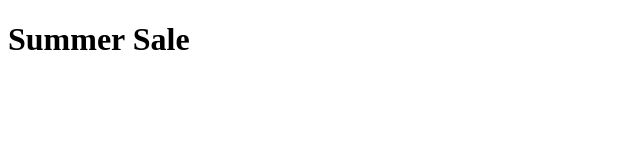
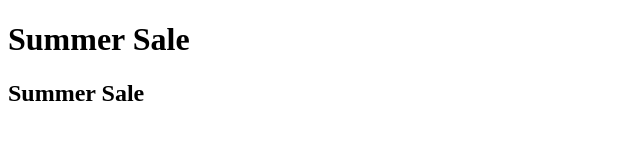
Before and after one commit to shimul65/summer-sale, a plain HTML site: page index.html in a window 1280 px wide. Shown: the whole page, without its empty margins (0-640 px from the left). Drawn offline with Linux system fonts and the light colour scheme.

Commit message:
h2 added

```diff
--- a/index.html
+++ b/index.html
@@ -8,6 +8,7 @@
 <body>
     <header>
         <h1>Summer Sale</h1>
+        <h2>Summer Sale</h2>
     </header>
     <main>
 
```
Also changed, not shown: 1 other file.
